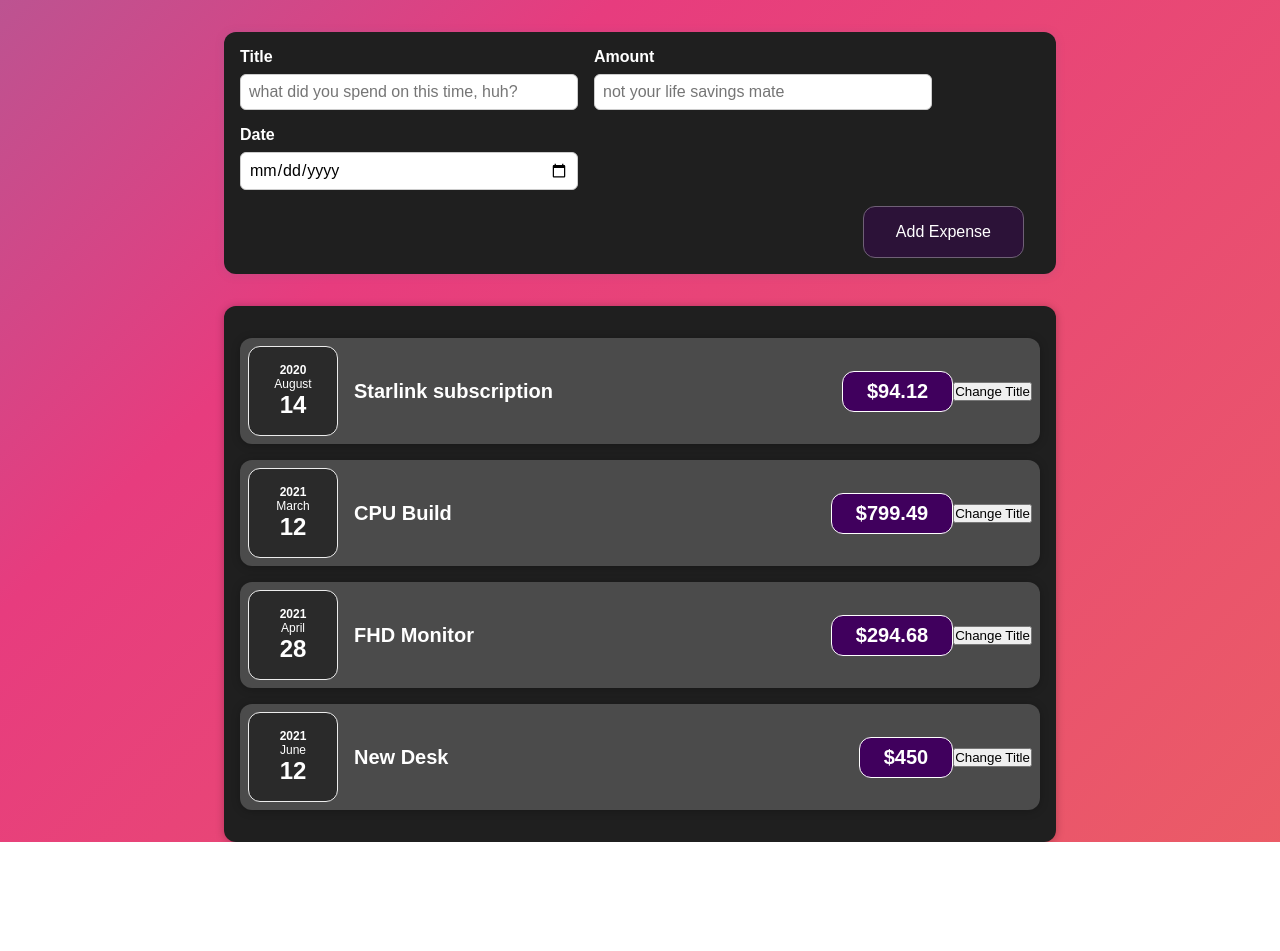
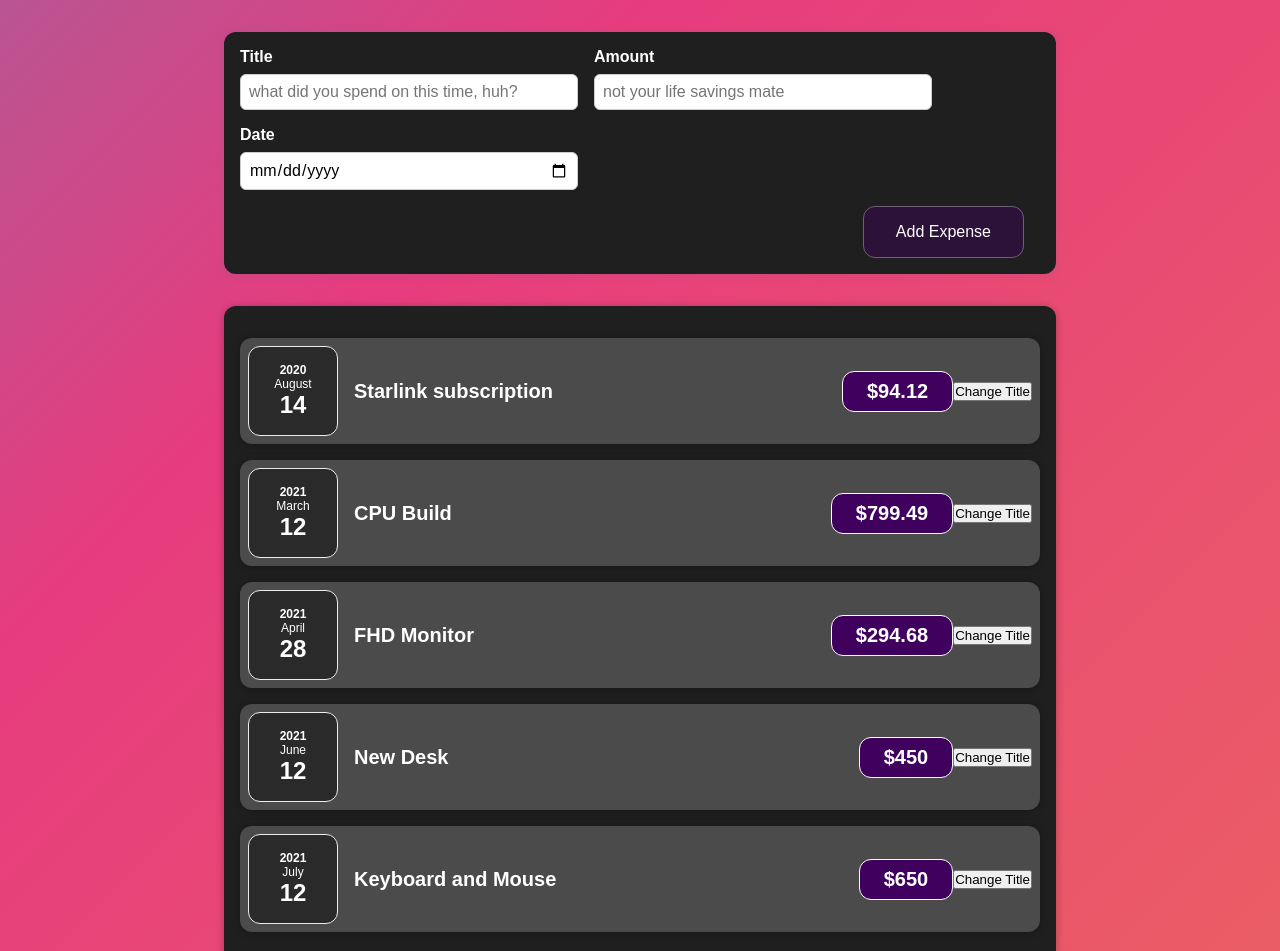
Before and after one commit to CJCODESgit/Expense-Tracker, a React (Create React App) app: page / in a window 1280 px wide. Shown: the top 951 px of the page. Before the commit the page ends 842 px from the top, so only its background shows below. Built offline with nearby package versions, Linux system fonts and the light colour scheme.

Commit message:
added expense

```diff
--- a/src/components/Expenses/Expenses.js
+++ b/src/components/Expenses/Expenses.js
@@ -26,7 +26,11 @@ const Expenses = (props) => {
         amount={props.items[3].amount}
         date={props.items[3].date}
        />
-
+        <ExpenseItem
+        title={props.items[4].title}
+        amount={props.items[4].amount}
+        date={props.items[4].date}
+       />
     </Card>
     )
 }
```
